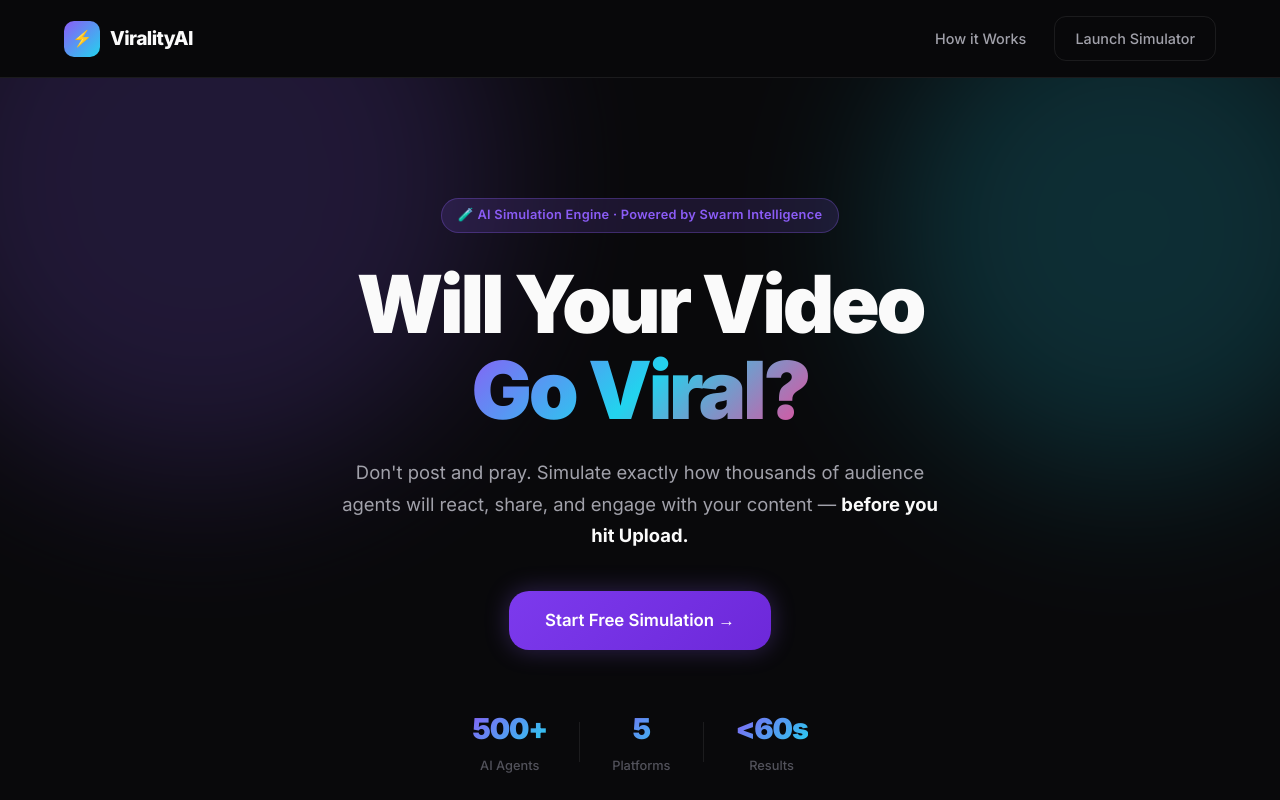
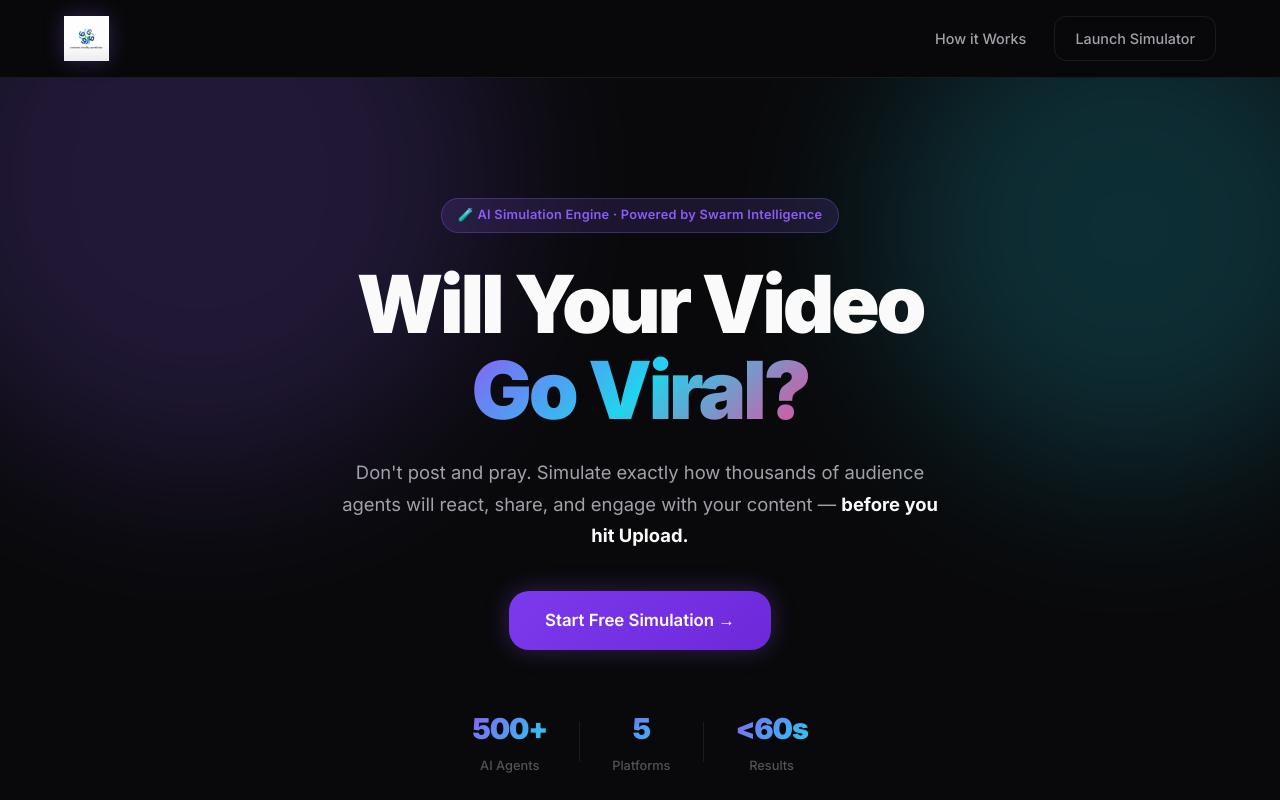
Before and after one commit to chetan2796/Content-Virality-Predictor, a plain HTML site: page frontend/index.html in a window 1280 px wide. Shown: the top 800 px of the page. Drawn offline with Linux system fonts and the light colour scheme.

Commit message:
logo added

```diff
--- a/frontend/index.html
+++ b/frontend/index.html
@@ -20,14 +20,14 @@
   <link rel="preconnect" href="https://fonts.googleapis.com" />
   <link href="https://fonts.googleapis.com/css2?family=Inter:wght@300;400;500;600;700;800;900&display=swap" rel="stylesheet" />
   <link rel="stylesheet" href="static/style.css" />
+  <link rel="icon" type="image/png" href="static/content_virality_predictor.png" />
 </head>
 <body>
   <!-- ─── NAVBAR ─────────────────────────────────────────────────── -->
   <nav class="nav">
     <div class="nav-inner">
       <a class="nav-logo" href="#">
-        <span class="logo-icon">⚡</span>
-        <span>ViralityAI</span>
+        <img src="static/content_virality_predictor.png" alt="ViralityAI Logo" style="height: 45px; width: auto; filter: drop-shadow(0 0 10px rgba(139, 92, 246, 0.3));" />
       </a>
       <div class="nav-links">
         <a href="#how-it-works">How it Works</a>
@@ -266,7 +266,9 @@
   <footer class="footer">
     <div class="container">
       <div class="footer-inner">
-        <span>⚡ <strong>ViralityAI</strong> — Know Before You Post</span>
+        <div class="footer-logo">
+          <img src="static/content_virality_predictor.png" alt="ViralityAI Logo" style="height: 35px; width: auto; opacity: 0.8;" />
+        </div>
         <span>Powered by Multi-Agent AI Simulation</span>
       </div>
     </div>
```
Also changed, not shown: frontend/static/content_virality_predictor.png (added).
